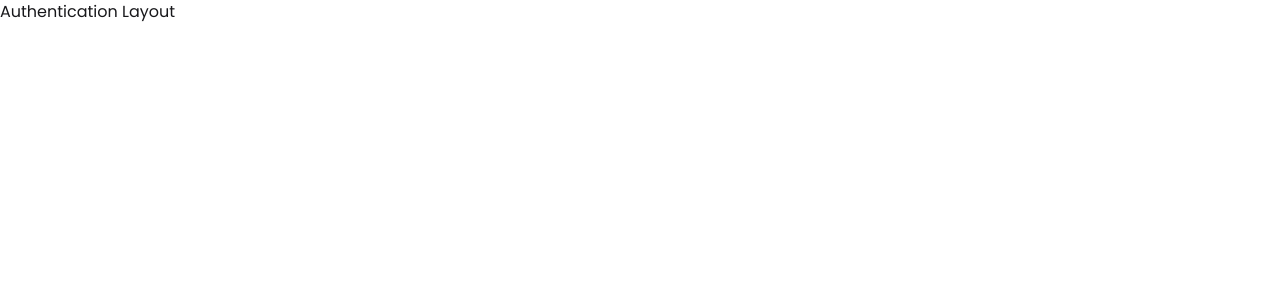
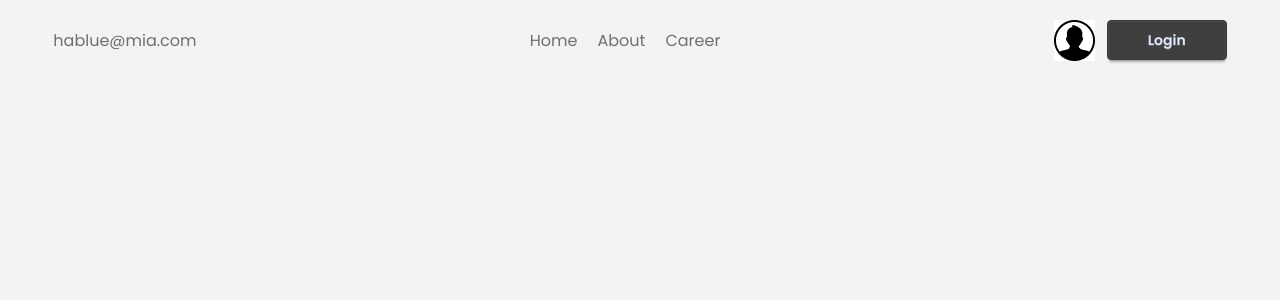
Before and after one commit to rimiruma/dragon-news-code, a React (Vite) app: page /auth in a window 1280 px wide. Shown: the top 300 px of the page. Built offline with nearby package versions, Linux system fonts and the light colour scheme; no server answers.

Commit message:
added a user email setup done

```diff
--- a/package.json
+++ b/package.json
@@ -12,6 +12,7 @@
   "dependencies": {
     "@tailwindcss/vite": "^4.1.14",
     "date-fns": "^4.1.0",
+    "firebase": "^12.4.0",
     "react": "^19.1.1",
     "react-dom": "^19.1.1",
     "react-fast-marquee": "^1.6.5",
--- /dev/null
+++ b/src/Firebase/Firebase.config.js
@@ -0,0 +1,19 @@
+// Import the functions you need from the SDKs you need
+import { initializeApp } from "firebase/app";
+// TODO: Add SDKs for Firebase products that you want to use
+// https://firebase.google.com/docs/web/setup#available-libraries
+
+// Your web app's Firebase configuration
+const firebaseConfig = {
+  apiKey: "AIzaSyAmMvUqTqQkgGT8FqY-er0hbxxAhkRBMbM",
+  authDomain: "dragon-news-breaking-1c571.firebaseapp.com",
+  projectId: "dragon-news-breaking-1c571",
+  storageBucket: "dragon-news-breaking-1c571.firebasestorage.app",
+  messagingSenderId: "1054315188715",
+  appId: "1:1054315188715:web:146a3e34599fb9880089ae"
+};
+
+// Initialize Firebase
+const app = initializeApp(firebaseConfig);
+
+export default app;
--- /dev/null
+++ b/src/Layouts/AuthLayout.jsx
@@ -0,0 +1,19 @@
+import { Outlet } from "react-router";
+import Navbar from "../components/Navbar";
+import Login from "../pages/Login";
+
+
+const AuthLayout = () => {
+    return (
+        <div className="bg-base-200 min-h-screen">
+            <nav className="w-11/12 mx-auto py-5">
+                <Navbar></Navbar>
+            </nav>
+            <div className="w-11/12 mx-auto py-5">
+                <Outlet></Outlet>
+            </div>
+        </div>
+    );
+};
+
+export default AuthLayout;
--- a/src/Layouts/HomeLayouts.jsx
+++ b/src/Layouts/HomeLayouts.jsx
@@ -16,13 +16,13 @@
                 <Navbar></Navbar>
             </nav>
             <main className="w-11/12 mx-auto my-5 grid grid-cols-12 gap-5">
-                <aside className="col-span-3">
+                <aside className="col-span-3 sticky top-0 h-fit">
                     <LeftAside></LeftAside>
                 </aside>
                 <section className="min col-span-6">
                     <Outlet></Outlet>
                 </section>
-                <aside className="col-span-3">
+                <aside className="col-span-3 sticky top-0 h-fit">
                     <RightAside></RightAside>
                 </aside>
             </main>
--- a/src/components/Navbar.jsx
+++ b/src/components/Navbar.jsx
@@ -1,18 +1,23 @@
-import { NavLink } from "react-router";
-import user from '../assets/user.png'
+import { Link, NavLink } from "react-router";
+import userImg from '../assets/user.png'
+import { use } from "react";
+import { AuthContext } from "../provider/AuthProvider";
 
 const Navbar = () => {
+
+    const {user} = use(AuthContext);
+
     return (
         <div className="flex justify-between items-center text-accent">
-            <div></div>
+            <div>{user && user.email}</div>
             <div className="nav flex gap-5">
                 <NavLink to="/">Home</NavLink>
                 <NavLink to="/about">About</NavLink>
                 <NavLink to="/career">Career</NavLink>
             </div>
             <div className="login-btn flex gap-3">
-                <img src={user} alt="" />
-                <button className="btn btn-primary px-10">Login</button>
+                <img src={userImg} alt="" />
+                <Link to="/auth/login" className="btn btn-primary px-10">Login</Link>
             </div>
         </div>
     );
--- a/src/main.jsx
+++ b/src/main.jsx
@@ -4,10 +4,13 @@
 
 import { RouterProvider } from 'react-router'
 import router from './Routes/routes.jsx'
+import AuthProvider from './provider/AuthProvider.jsx'
 
 
 createRoot(document.getElementById('root')).render(
   <StrictMode>
-    <RouterProvider router={router}></RouterProvider>
+    <AuthProvider>
+      <RouterProvider router={router}></RouterProvider>
+    </AuthProvider>
   </StrictMode>,
 )
--- /dev/null
+++ b/src/pages/Login.jsx
@@ -0,0 +1,27 @@
+import { Link } from "react-router";
+
+
+const Login = () => {
+    return (
+        <div className="flex justify-center min-h-screen items-center">
+            <div className="card bg-base-100 w-full max-w-sm shrink-0 shadow-2xl py-5">
+                <h1 className="text-2xl font-bold text-center">Login Your Account!</h1>
+                <div className="card-body">
+                    <fieldset className="fieldset">
+                        {/* Email */}
+                        <label className="label">Email</label>
+                        <input type="email" className="input" placeholder="Email" />
+                        {/* Password */}
+                        <label className="label">Password</label>
+                        <input type="password" className="input" placeholder="Password" />
+                        <div><a className="link link-hover">Forgot password?</a></div>
+                        <button className="btn btn-neutral mt-4">Login</button>
+                    </fieldset>
+                    <p className="font-semibold text-center pt-5">Don't Have An Account <Link className="text-secondary" to="/auth/register">Register</Link></p>
+                </div>
+            </div>
+        </div>
+    );
+};
+
+export default Login;
--- /dev/null
+++ b/src/pages/Register.jsx
@@ -0,0 +1,32 @@
+import { Link } from "react-router";
+
+
+const Register = () => {
+    return (
+        <div className="flex justify-center min-h-screen items-center">
+            <div className="card bg-base-100 w-full max-w-sm shrink-0 shadow-2xl py-5">
+                <h1 className="text-2xl font-bold text-center">Register Your Account!</h1>
+                <div className="card-body">
+                    <fieldset className="fieldset">
+                        {/* Name */}
+                        <label className="label">Name</label>
+                        <input type="text" className="input" placeholder="Name" />
+                        {/* Photo URL */}
+                        <label className="label">Photo URL</label>
+                        <input type="text" className="input" placeholder="Photo URL" />
+                        {/* Email */}
+                        <label className="label">Email</label>
+                        <input type="email" className="input" placeholder="Email" />
+                        {/* Password */}
+                        <label className="label">Password</label>
+                        <input type="password" className="input" placeholder="Password" />
+                        <Link className="btn btn-neutral mt-4">Register</Link>
+                    </fieldset>
+                    <p className="font-semibold text-center pt-5">Allready Have An Account ? {" "} <Link className="text-secondary" to="/auth/login">Login</Link></p>
+                </div>
+            </div>
+        </div>
+    );
+};
+
+export default Register;
--- /dev/null
+++ b/src/provider/AuthProvider.jsx
@@ -0,0 +1,23 @@
+import { createContext, useState } from "react";
+
+export const AuthContext = createContext();
+
+const AuthProvider = ({children}) => {
+
+    const [user, setUser] = useState({
+        name: "hablue Mia",
+        email: "hablue@mia.com"
+
+    })
+
+    const authInfo = {
+        user,
+        setUser
+    }
+
+    return <AuthContext value={authInfo}>
+        {children}
+    </AuthContext>
+};
+
+export default AuthProvider;
```
Also changed, not shown: src/Routes/routes.jsx (+14 -1 lines), 1 other file (tests, documents, lock files or other folders).
